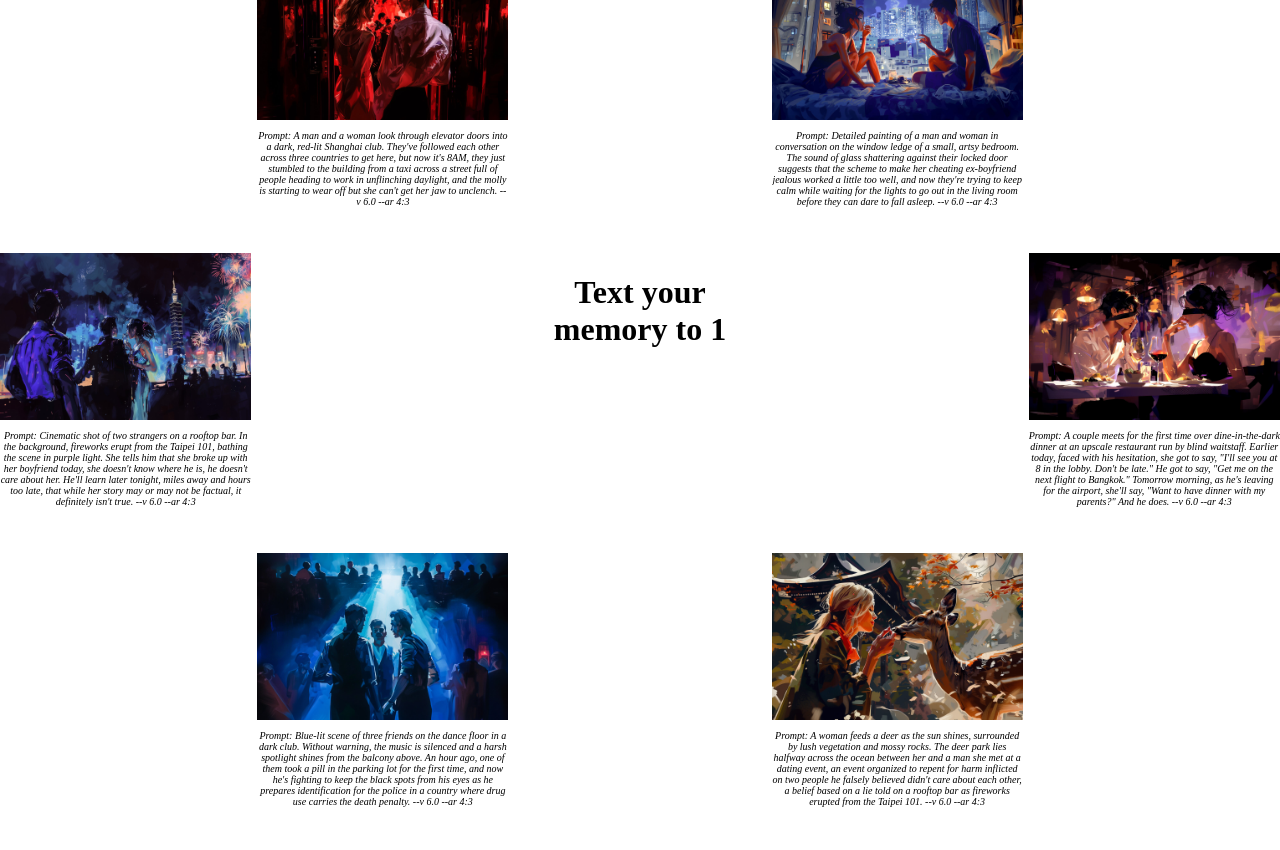
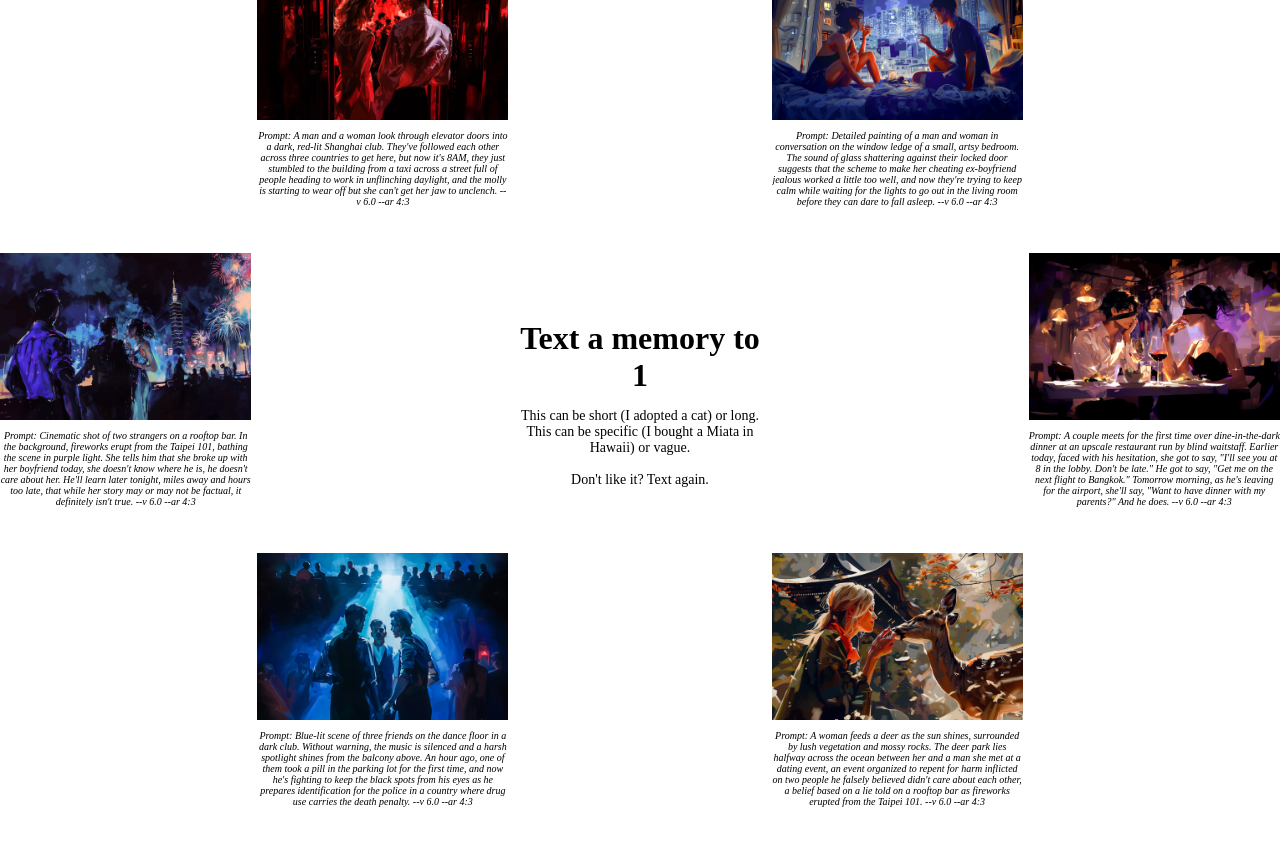
Before and after one commit to theianchan/memory-gallery, a Flask app: template templates/index.html in a window 1280 px wide; the page is wider, and only the part inside the window is pictured. Run offline with Flask 3, Linux system fonts and the light colour scheme; the template is opened without the code that fills it: most values are stand-ins (such as "Sample title", 1, 10 or a date in 2020); data that the repository does not hold is empty.

Commit message:
Slight adjustments to instructions

```diff
--- a/app.py
+++ b/app.py
@@ -377,9 +377,9 @@ def get_image_prompts_captions(message):
         response = client.messages.create(
             model="claude-3-sonnet-20240229",
             max_tokens=1024,
-            messages=[{"role": "user", "content": full_prompt_2}],
+            messages=[{"role": "user", "content": full_prompt}],
         )
-        logging.debug(f"Claude prompted: {full_prompt_2}")
+        logging.debug(f"Claude prompted: {full_prompt}")
         logging.debug(f"Claude responded (raw): {response}")
         logging.debug(f"Claude responded (no strip): {response.content[0].text}")
         return response.content[0].text.strip('"')
--- a/templates/index.html
+++ b/templates/index.html
@@ -98,8 +98,9 @@
             <p><em>Prompt: Cinematic shot of two strangers on a rooftop bar. In the background, fireworks erupt from the Taipei 101, bathing the scene in purple light. She tells him that she broke up with her boyfriend today, she doesn't know where he is, he doesn't care about her. He'll learn later tonight, miles away and hours too late, that while her story may or may not be factual, it definitely isn't true. --v 6.0 --ar 4:3</em></p>
         </div>
         <div id="cell-10" class="grid-cell"></div>
-        <div id="cell-11" class="grid-cell">
-            <h1>Text your memory to {{ phone_number }}</h1>
+        <div id="cell-11" class="grid-cell" style="justify-content: center">
+            <h1 style="margin-bottom: 0;">Text a memory to<br>{{ phone_number }}</h1>
+            <p style="font-size: 14px;">This can be short (I adopted a cat) or long. This can be specific (I bought a Miata in Hawaii) or vague.<br><br>Don't like it? Text again.</p>
         </div>
         <div id="cell-12" class="grid-cell"></div>
         <div id="cell-13" class="grid-cell">
```
